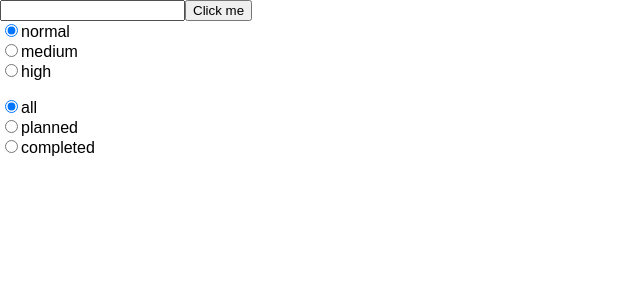
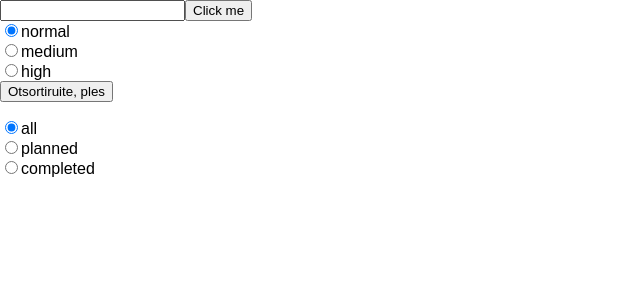
Before and after one commit to exceedcat/todo, a React (Create React App) app: page / in a window 1280 px wide. Shown: the top 300 px of the page, without its empty margins (0-640 px from the left). Built offline with nearby package versions, Linux system fonts and the light colour scheme; the HTML template or start-up script is replaced by a standard one.

Commit message:
Sorting by priority.

```diff
--- a/package.json
+++ b/package.json
@@ -5,6 +5,7 @@
   "dependencies": {
     "react": "^15.6.1",
     "react-dom": "^15.6.1",
+    "react-intl": "^2.3.0",
     "react-scripts": "1.0.10"
   },
   "scripts": {
--- a/src/components/form.js
+++ b/src/components/form.js
@@ -24,6 +24,7 @@ class Form extends Component {
     this.toggleComplete = this.toggleComplete.bind(this);
     this.handleImportance = this.handleImportance.bind(this);
     this.filterByTag = this.filterByTag.bind(this);
+    this.sortByPriority = this.sortByPriority.bind(this);
   }
 
   onInputChange(e) {
@@ -70,6 +71,19 @@ class Form extends Component {
   handleImportance(priority) {
     this.setState({
       currentDataPriority: priority,
+    })
+  }
+
+  sortByPriority() {
+    this.setState({
+      allData: this.state.allData.sort(function (a, b) {
+        let priority = {
+          'normal': 2,
+          'medium': 1,
+          'high': 0,
+        };
+        return priority[a.priority] - priority[b.priority];
+      })
     })
   }
 
@@ -149,6 +163,7 @@ class Form extends Component {
                       data={{name: 'priorityChoice', values: ['normal', 'medium', 'high']}}
           />
           <SearchField data={this.state.tagFilter} resetFilter={this.filterByTag}/>
+          <button onClick={this.sortByPriority}>Otsortiruite, ples</button>
           <List
               data={this.state.allData}
               statusFilter={this.state.statusFilter}
--- a/src/components/searchField.js
+++ b/src/components/searchField.js
@@ -5,7 +5,7 @@ class SearchField extends Component {
     return (this.props.data ?
             <div>
               <span>{this.props.data}</span>
-              <button onClick={() => this.props.resetFilter('')}>stop searching</button>
+              <button onClick={() => this.props.resetFilter('')}>stop searching bitches</button>
             </div> : null
     );
   }
```
Also changed, not shown: 1 other file (tests, documents, lock files or other folders).
